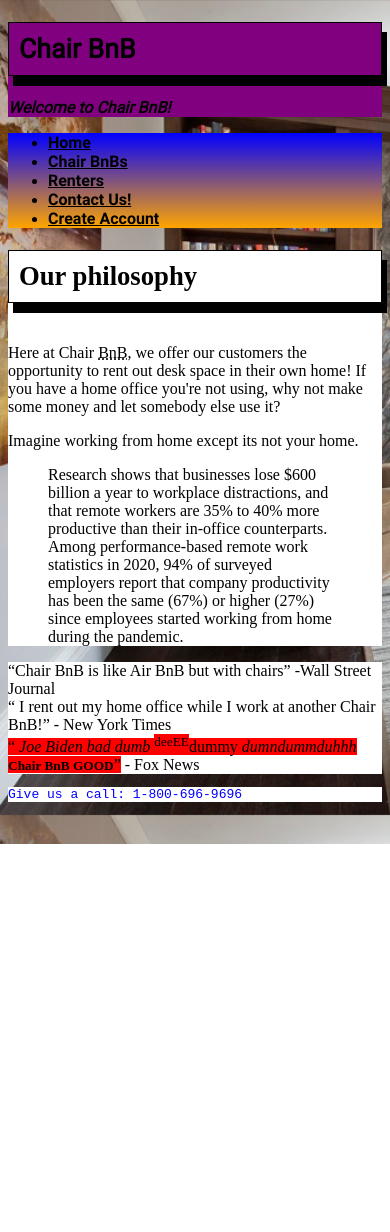
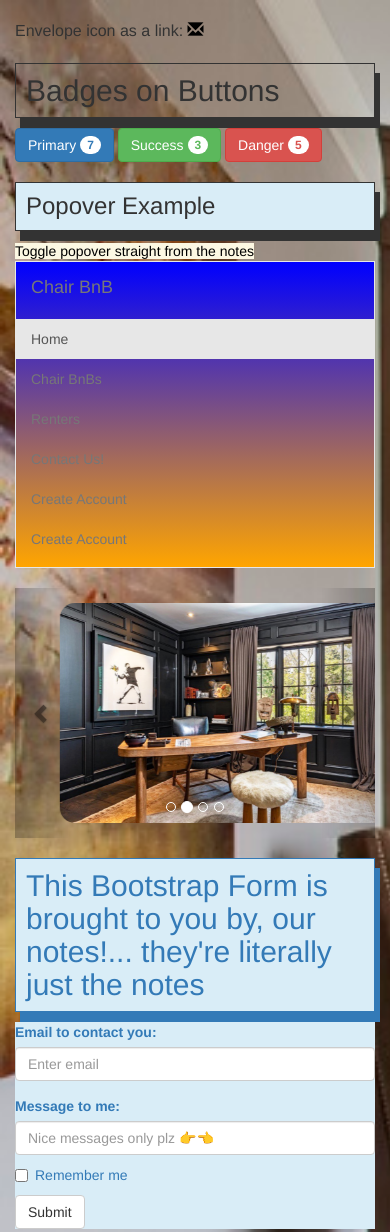
Before and after one commit to SandysPappy/OneLongProject, a plain HTML site: page index.html in a window 390 px wide. Shown: the top 1232 px of the page. Before the commit the page ends 844 px from the top, so only its background shows below. Drawn offline with nearby package versions, Linux system fonts and the light colour scheme.

Commit message:
added VERY basic bootstrap

```diff
--- a/index.html
+++ b/index.html
@@ -1,3 +1,7 @@
+  <!-- Tyler VanderMate -->
+  <!-- CIS4004 -->
+  <!-- April 25th, 2021 -->
+
 <!DOCTYPE html>
 <html lang="en" dir="ltr">
   <head>
@@ -11,16 +15,121 @@
     <link rel="stylesheet" href="css/styles.css" type="text/css"/>
     <link rel="icon" href="images/icon.png" type="image">
 
+
+    <link rel="stylesheet" href="https://maxcdn.bootstrapcdn.com/bootstrap/3.3.7/css/bootstrap.min.css">
+    <script src="https://ajax.googleapis.com/ajax/libs/jquery/3.1.1/jquery.min.js"></script>
+    <script src="https://maxcdn.bootstrapcdn.com/bootstrap/3.3.7/js/bootstrap.min.js"></script>
+
   </head>
+
+
   <body>
-    <main id="landingHeader">
+
+  <!-- Bootstrap container -->
+  <div class="container"><br>
+
+    <p>Envelope icon as a link:
+      <a href="#"><span class="glyphicon glyphicon-envelope"></span></a>
+    </p>
+
+    <h2>Badges on Buttons</h2>
+    <button type="button" class="btn btn-primary">Primary <span class="badge">7</span></button>
+    <button type="button" class="btn btn-success">Success <span class="badge">3</span></button>
+    <button type="button" class="btn btn-danger">Danger <span class="badge">5</span></button>
+
+    <h3 class="bg-info">Popover Example</h3>
+    <a class="bg-warning" href="#" data-toggle="popover" title="Popover Header" data-content="Some content inside the popover">Toggle popover straight from the notes</a>
+
+    <nav class="navbar navbar-default">
+      <div class="container-fluid">
+        <div class="navbar-header">
+          <a class="navbar-brand" href="#">Chair BnB</a>
+        </div>
+        <ul class="nav navbar-nav">
+          <li id="home"class="active"><a href="#">Home</a></li>
+          <li id="rentees"><a href="html/rentees.html">Chair BnBs</a></li>
+          <li id="renters"><a href="html/renters.html">Renters</a></li>
+          <li id="contactUs"><a href="html/contactUs.html">Contact Us!</a></li>
+          <li><a href="html/createAccount.html">Create Account</a></li>
+          <li><a href="html/createAccount.html">Create Account</a></li>
+        </ul>
+      </div>
+
+    </nav>
+    <div id="myCarousel" class="carousel slide" data-ride="carousel">
+      <!-- Indicators -->
+      <ol class="carousel-indicators">
+        <li data-target="#myCarousel" data-slide-to="0" class="active"></li>
+        <li data-target="#myCarousel" data-slide-to="1"></li>
+        <li data-target="#myCarousel" data-slide-to="2"></li>
+        <li data-target="#myCarousel" data-slide-to="3"></li>
+      </ol>
+
+      <!-- Wrapper for slides -->
+      <div class="carousel-inner" role="listbox">
+        <div class="item active">
+          <img src="images/office1.jpg" alt="The endless void" width="380" height="622">
+        </div>
+
+        <div class="item">
+          <img src="images/office2.jpg" alt="The endless void" width="380" height="672">
+        </div>
+
+        <div class="item">
+          <img src="images/office3.jpg" alt="The endless void" width="672" height="380">
+          <div class="carousel-caption">
+            <h3>Comfy Chair</h3>
+            <p>we got a chair here but no butt in it</p>
+          </div>
+        </div>
+
+        <div class="item">
+          <img src="images/office4.jpg" alt="The endless void" width="380" height="622">
+        </div>
+      </div>
+
+      <!-- Left and right controls -->
+      <a class="left carousel-control" href="#myCarousel" role="button" data-slide="prev">
+        <span class="glyphicon glyphicon-chevron-left" aria-hidden="true"></span>
+        <span class="sr-only">Previous</span>
+      </a>
+      <a class="right carousel-control" href="#myCarousel" role="button" data-slide="next">
+        <span class="glyphicon glyphicon-chevron-right" aria-hidden="true"></span>
+        <span class="sr-only">Next</span>
+      </a>
+    </div>
+    <h2 class="text-primary bg-info">This Bootstrap Form is brought to you by, our notes!... they're literally just the notes</h2>
+    <form class="text-primary bg-info">
+      <div class="form-group">
+        <label for="email">Email to contact you:</label>
+        <input type="email" class="form-control" id="email" placeholder="Enter email">
+      </div>
+      <div>
+        <label class="text-primary bg-info">Message to me:</label>
+        <input class="form-control" id="pwd" placeholder="Nice messages only plz 👉👈 ">
+      </div>
+      <div class="checkbox">
+        <label><input type="checkbox"> Remember me</label>
+      </div>
+      <button type="submit" class="btn btn-default">Submit</button>
+    </form>
+
+
+
+  </div>
+
+      <!--
       <article>
         <h1>Chair BnB</h1>
         <p class="landing"><strong class="landing"><i class="landing">
           Welcome to Chair BnB!</i></strong>
         </p>
       </article>
+      -->
+
     </main>
+
+    <!--
     <nav id="navBar">
       <ul id="navBarList">
         <li id="home"><a href="index.html">Home</a></li>
@@ -30,6 +139,8 @@
         <li><a href="html/createAccount.html">Create Account</a></li>
       </ul>
     </nav>
+      -->
+
     <div class="info">
       <article>
         <h2>Our philosophy</h2><br />Here at Chair <abbr title="BearsBeats n BattleStarGalactica">
@@ -58,5 +169,11 @@
     <footer>
       <pre>Give us a call: 1-800-696-9696</pre>
     </footer>
+
+    <script>
+$(document).ready(function(){
+    $('[data-toggle="popover"]').popover();
+});
+</script>
   </body>
 </html>
```
Also changed, not shown: html/createAccount.html (+3 -3 lines), 2 other files.
